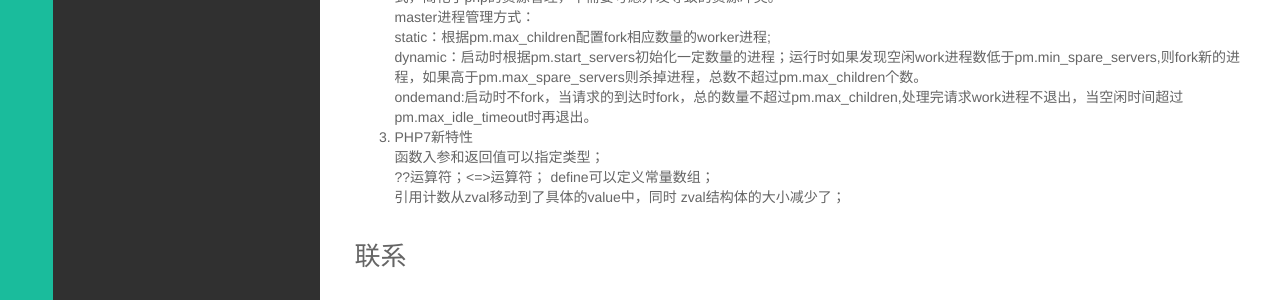
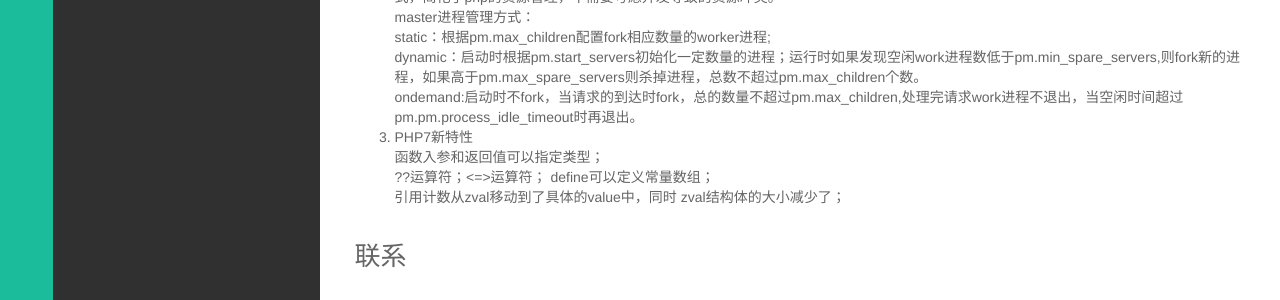
Before and after one commit to codergma/codergma.github.io, a Jekyll site: the page built from note/php/1.php.md, in a window 1280 px wide. Shown: the part 1003-1303 px from the top of the page. Built offline with Jekyll 4.4.1, drawn with Linux system fonts in a browser that asks for light colours; our own code applies the rules of GitHub Pages for plain Markdown files; Markdown is read by kramdown in place of the engine named in the settings; comment, search, counter and statistics services are not loaded.

Commit message:
Update 1.php.md

```diff
--- a/note/php/1.php.md
+++ b/note/php/1.php.md
@@ -45,7 +45,7 @@ FPM是一个多进程模型，由一个master进程和多个worker进程组成
 master进程管理方式：
 static：根据pm.max_children配置fork相应数量的worker进程;
 dynamic：启动时根据pm.start_servers初始化一定数量的进程；运行时如果发现空闲work进程数低于pm.min_spare_servers,则fork新的进程，如果高于pm.max_spare_servers则杀掉进程，总数不超过pm.max_children个数。
-ondemand:启动时不fork，当请求的到达时fork，总的数量不超过pm.max_children,处理完请求work进程不退出，当空闲时间超过pm.max_idle_timeout时再退出。
+ondemand:启动时不fork，当请求的到达时fork，总的数量不超过pm.max_children,处理完请求work进程不退出，当空闲时间超过pm.pm.process_idle_timeout时再退出。
 3. PHP7新特性
 函数入参和返回值可以指定类型；
 ??运算符；<=>运算符；
```
